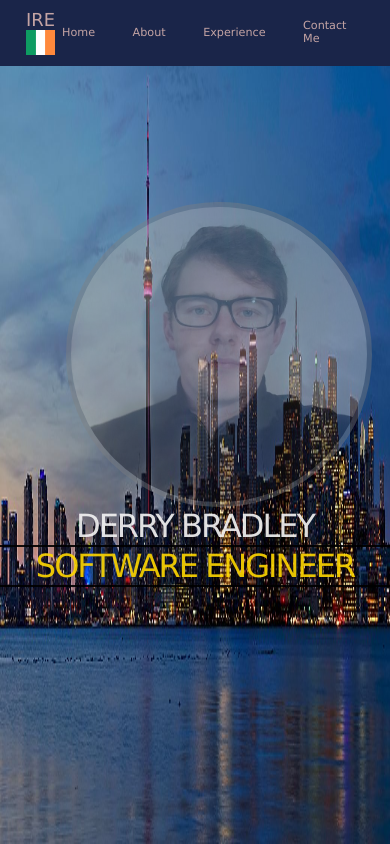
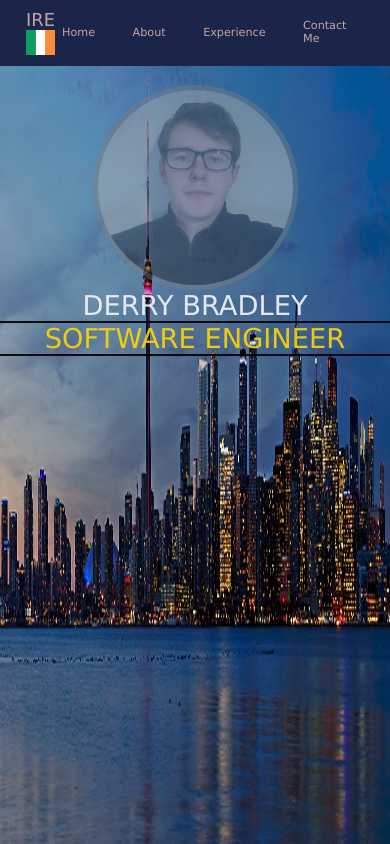
Before and after one commit to stone-monkeys/react-deploy, a React (Create React App) app: page / in a window 390 px wide. Built offline with nearby package versions, Linux system fonts and the light colour scheme.

Commit message:
Changes to responsive design

```diff
--- a/src/Home.css
+++ b/src/Home.css
@@ -1,10 +1,14 @@
+body {
+  align-items: center;
+  justify-content: center;
+}
+
 #profile-photo{
-  position: relative;
-  left:38%;
-  margin-top: 15%;
+  margin: auto;
   background-image: url("./assets/Me_Two.jpg");
-  height: 35vh;
-  width:35vh;
+  width: 50vmin;
+  height: 50vmin;
+  margin-top: 5%;
   border-radius: 50%;
   background-repeat: no-repeat;
   background-size: cover;
@@ -24,15 +28,10 @@
   #name, #occupation{
     color: whitesmoke;
     opacity: .9;
-    font-size: 7em;
-    position: relative;
-
-    overflow:auto;
+    font-size:7vw ;
     text-align: center;
     font-family:'Lucida Sans', 'Lucida Sans Regular', 'Lucida Grande', 'Lucida Sans Unicode', Geneva, Verdana, sans-serif;
-    letter-spacing: -2px;
     border-bottom: 2px solid black;
-    width:100%;
     text-transform: uppercase;
 
   }
@@ -40,57 +39,3 @@
 #occupation{
   color:gold
 }
-
-/********** Medium devices only **********/
-@media (min-width: 992px) and (max-width: 1199px) {
-  #profile-photo{
-      position: relative;
-      left:36%;
-      margin-top: 15%;
-    }
-
-  #name, #occupation{
-     font-size: 5em;
-    }
-}
-
-/********** Small devices only **********/
-@media (min-width: 768px) and (max-width: 991px) {
-  #profile-photo{
-      position: relative;
-      left:32%;
-      margin-top: 15%;
-    }
-
-  #name, #occupation{
-     font-size: 4em;
-    }
-
-}
-
-/********** Extra small devices only **********/
-@media (min-width: 480px) and (max-width: 767px) {
-  #profile-photo{
-    position: relative;
-    left:25%;
-    margin-top: 35%;
-  }
-
-#name, #occupation{
-   font-size: 3em;
-  }
-}
-
-/********* SUPER EXTRA SMALL DEVICES ONLY ******/
-@media (min-width: 0px) and (max-width: 479px){
-  #profile-photo{
-    position: relative;
-    left:17%;
-    margin-top: 35%;
-  }
-
-#name, #occupation{
-   font-size: 2em;
-  }
-
-}
--- a/src/Home.js
+++ b/src/Home.js
@@ -17,8 +17,9 @@ class Home extends Component {
           () => {
             return (
             <div className="homePage">
-              <div id="image-holder"/>
+
               <div id="profile-photo"></div>
+
               <div id="name">Derry Bradley</div>
               <div id="occupation">Software Engineer</div>
 
```
Also changed, not shown: 1 other file (tests, documents, lock files or other folders).
